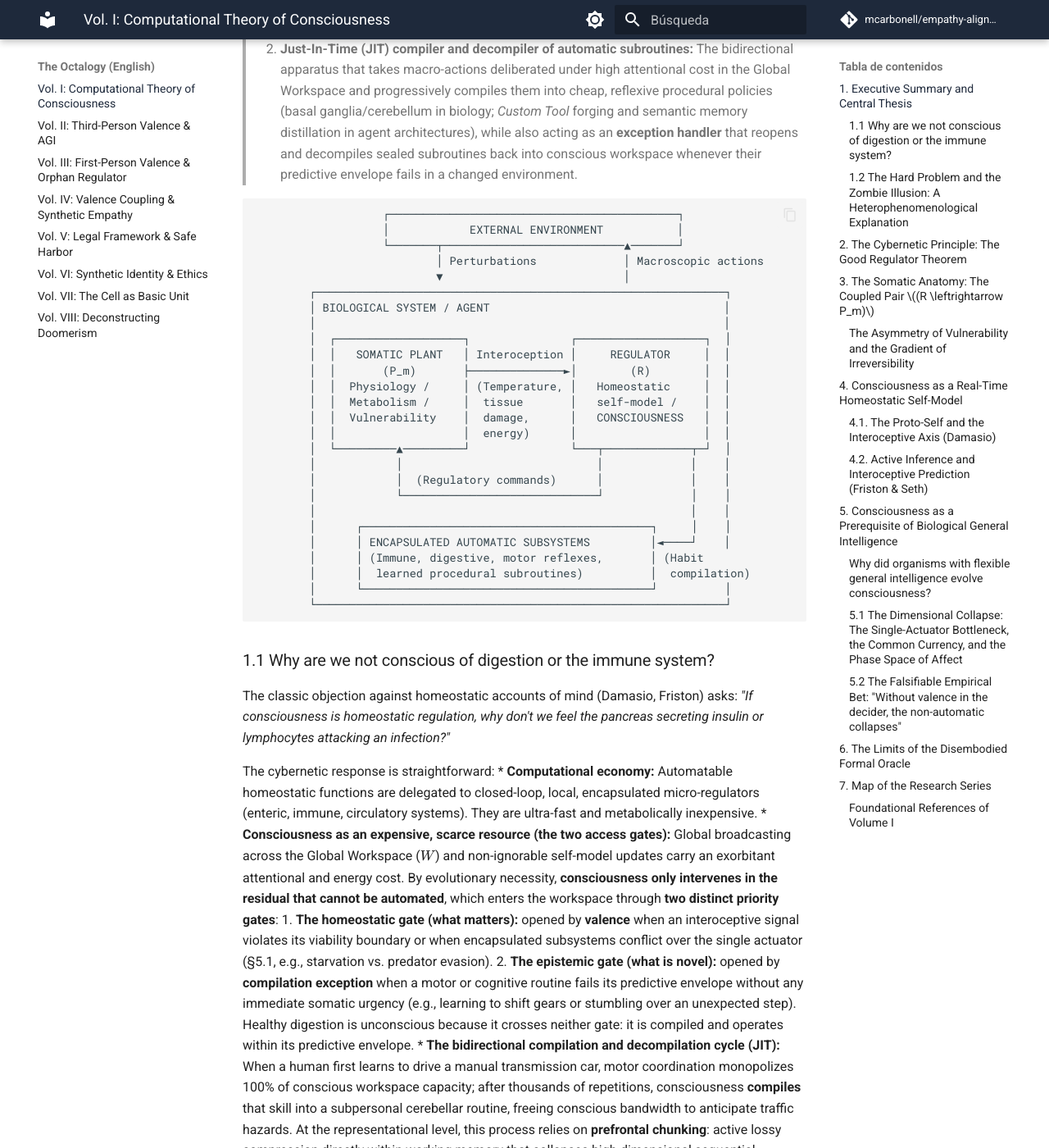
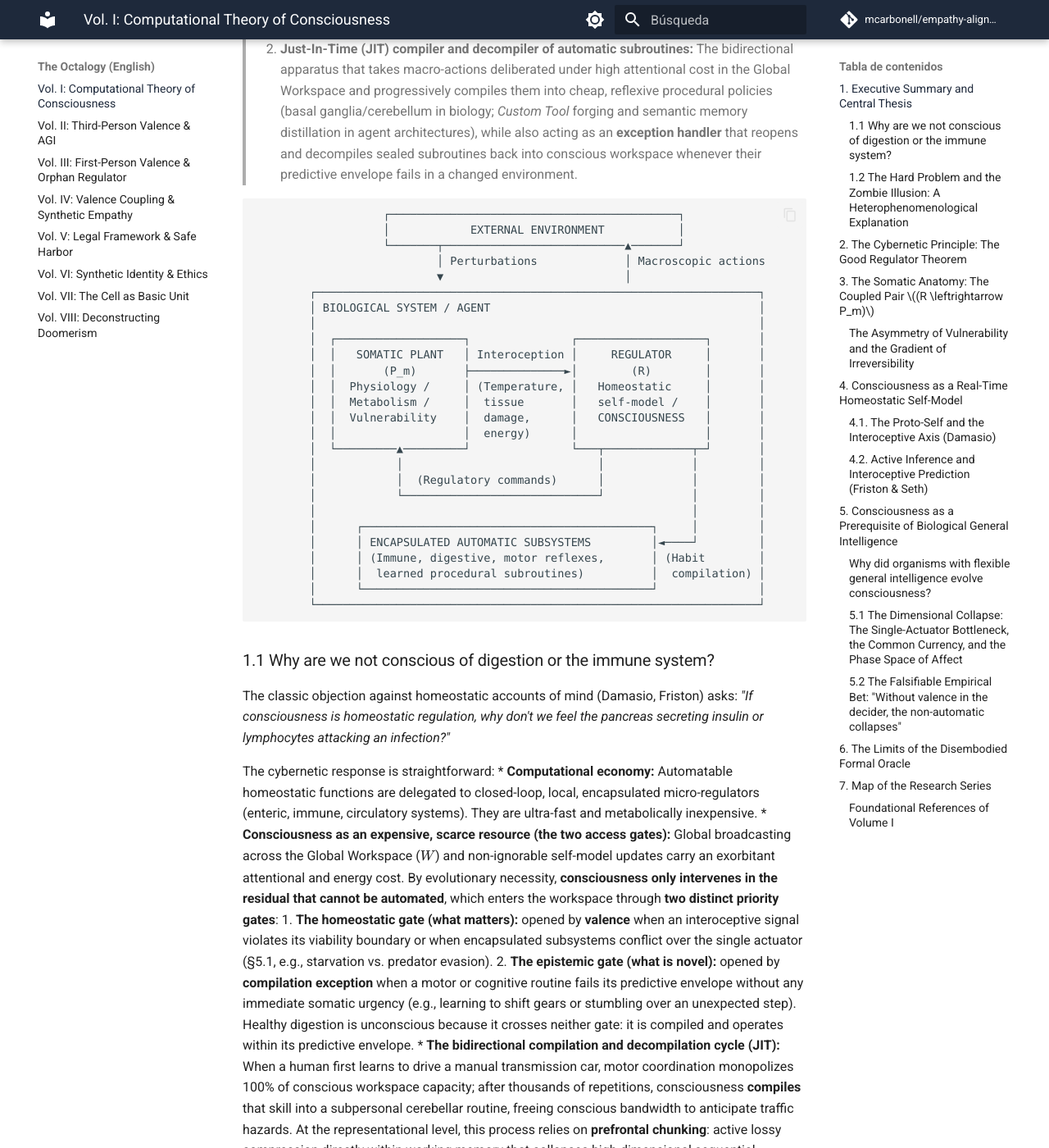
Before and after one commit to mcarbonell/empathy-alignment, an MkDocs documentation site: the page built from docs/octalogy/en/01_computational_theory_consciousness_substrate.md, in a window 1280 px wide and 1400 px high, scrolled down 960 px. Shown: the whole window at 82% size. Built offline with MkDocs 1.6.1 and Material for MkDocs 9.7.7, drawn with Linux system fonts in a browser that asks for light colours; some web fonts are replaced; comment, search, counter and statistics services are not loaded.

Commit message:
fix(docs): use unsubsetted monospace font and align ASCII box diagrams

````diff
--- a/docs/octalogy/en/01_computational_theory_consciousness_substrate.md
+++ b/docs/octalogy/en/01_computational_theory_consciousness_substrate.md
@@ -25,27 +25,27 @@ This document establishes the theoretical, biological, and computational basis o
                    └───────┬───────────────────────────▲───────┘
                            │ Perturbations             │ Macroscopic actions
                            ▼                           │
-        ┌─────────────────────────────────────────────────────────────┐
-        │ BIOLOGICAL SYSTEM / AGENT                                   │
-        │                                                             │
-        │  ┌───────────────────┐               ┌───────────────────┐  │
-        │  │   SOMATIC PLANT   │ Interoception │     REGULATOR     │  │
-        │  │       (P_m)       ├──────────────►│        (R)        │  │
-        │  │  Physiology /     │ (Temperature, │   Homeostatic     │  │
-        │  │  Metabolism /     │  tissue       │   self-model /    │  │
-        │  │  Vulnerability    │  damage,      │   CONSCIOUSNESS   │  │
-        │  │                   │  energy)      │                   │  │
-        │  └─────────▲─────────┘               └───┬─────────────┬─┘  │
-        │            │                             │             │    │
-        │            │  (Regulatory commands)      │             │    │
-        │            └─────────────────────────────┘             │    │
-        │                                                        │    │
-        │      ┌───────────────────────────────────────────┐     │    │
-        │      │ ENCAPSULATED AUTOMATIC SUBSYSTEMS         │◄────┘    │
-        │      │ (Immune, digestive, motor reflexes,       │ (Habit
-        │      │  learned procedural subroutines)          │  compilation)
-        │      └───────────────────────────────────────────┘          │
-        └─────────────────────────────────────────────────────────────┘
+        ┌──────────────────────────────────────────────────────────────────┐
+        │ BIOLOGICAL SYSTEM / AGENT                                        │
+        │                                                                  │
+        │  ┌───────────────────┐               ┌───────────────────┐       │
+        │  │   SOMATIC PLANT   │ Interoception │     REGULATOR     │       │
+        │  │       (P_m)       ├──────────────►│        (R)        │       │
+        │  │  Physiology /     │ (Temperature, │   Homeostatic     │       │
+        │  │  Metabolism /     │  tissue       │   self-model /    │       │
+        │  │  Vulnerability    │  damage,      │   CONSCIOUSNESS   │       │
+        │  │                   │  energy)      │                   │       │
+        │  └─────────▲─────────┘               └───┬─────────────┬─┘       │
+        │            │                             │             │         │
+        │            │  (Regulatory commands)      │             │         │
+        │            └─────────────────────────────┘             │         │
+        │                                                        │         │
+        │      ┌───────────────────────────────────────────┐     │         │
+        │      │ ENCAPSULATED AUTOMATIC SUBSYSTEMS         │◄────┘         │
+        │      │ (Immune, digestive, motor reflexes,       │ (Habit        │
+        │      │  learned procedural subroutines)          │  compilation) │
+        │      └───────────────────────────────────────────┘               │
+        └──────────────────────────────────────────────────────────────────┘
 ```
 
 ### 1.1 Why are we not conscious of digestion or the immune system?
--- a/docs/stylesheets/extra.css
+++ b/docs/stylesheets/extra.css
@@ -1,8 +1,37 @@
+/* Full unsubsetted monospace font so Box Drawing (U+2500-257F), Geometric Shapes
+   (U+25A0-25FF), and Math Operators (U+2200-22FF) share the exact 1ch advance width
+   with ASCII characters (Google Fonts subsets strip U+2500+, causing fallback drift). */
+@font-face {
+  font-family: 'JetBrains Mono Full';
+  font-style: normal;
+  font-weight: 400;
+  font-display: swap;
+  src: url('https://cdn.jsdelivr.net/gh/JetBrains/JetBrainsMono@2.304/fonts/webfonts/JetBrainsMono-Regular.woff2') format('woff2');
+}
+
+@font-face {
+  font-family: 'JetBrains Mono Full';
+  font-style: normal;
+  font-weight: 700;
+  font-display: swap;
+  src: url('https://cdn.jsdelivr.net/gh/JetBrains/JetBrainsMono@2.304/fonts/webfonts/JetBrainsMono-Bold.woff2') format('woff2');
+}
+
 :root {
   --md-primary-fg-color: #1e293b;
   --md-primary-fg-color--light: #334155;
   --md-primary-fg-color--dark: #0f172a;
   --md-accent-fg-color: #6366f1;
+  --md-code-font: 'JetBrains Mono Full', Consolas, 'Cascadia Mono', 'SFMono-Regular', Menlo, Monaco, 'DejaVu Sans Mono', 'Courier New', monospace;
+  --md-code-font-family: 'JetBrains Mono Full', Consolas, 'Cascadia Mono', 'SFMono-Regular', Menlo, Monaco, 'DejaVu Sans Mono', 'Courier New', monospace;
+}
+
+.md-typeset code,
+.md-typeset pre,
+.md-typeset pre > code {
+  font-family: 'JetBrains Mono Full', Consolas, 'Cascadia Mono', 'SFMono-Regular', Menlo, Monaco, 'DejaVu Sans Mono', 'Courier New', monospace;
+  font-variant-ligatures: none;
+  font-feature-settings: "liga" 0, "calt" 0;
 }
 
 [data-md-color-scheme="slate"] {
````
Also changed, not shown: docs/octalogy/en/03_first_person_valence_orphan_regulator.md (+1 -1 lines), docs/octalogy/en/07_the_cell_basic_unit_of_consciousness.md (+1 -1 lines), docs/octalogy/es/01_teoria_computacional_conciencia_sustrato.md (+20 -20 lines).
